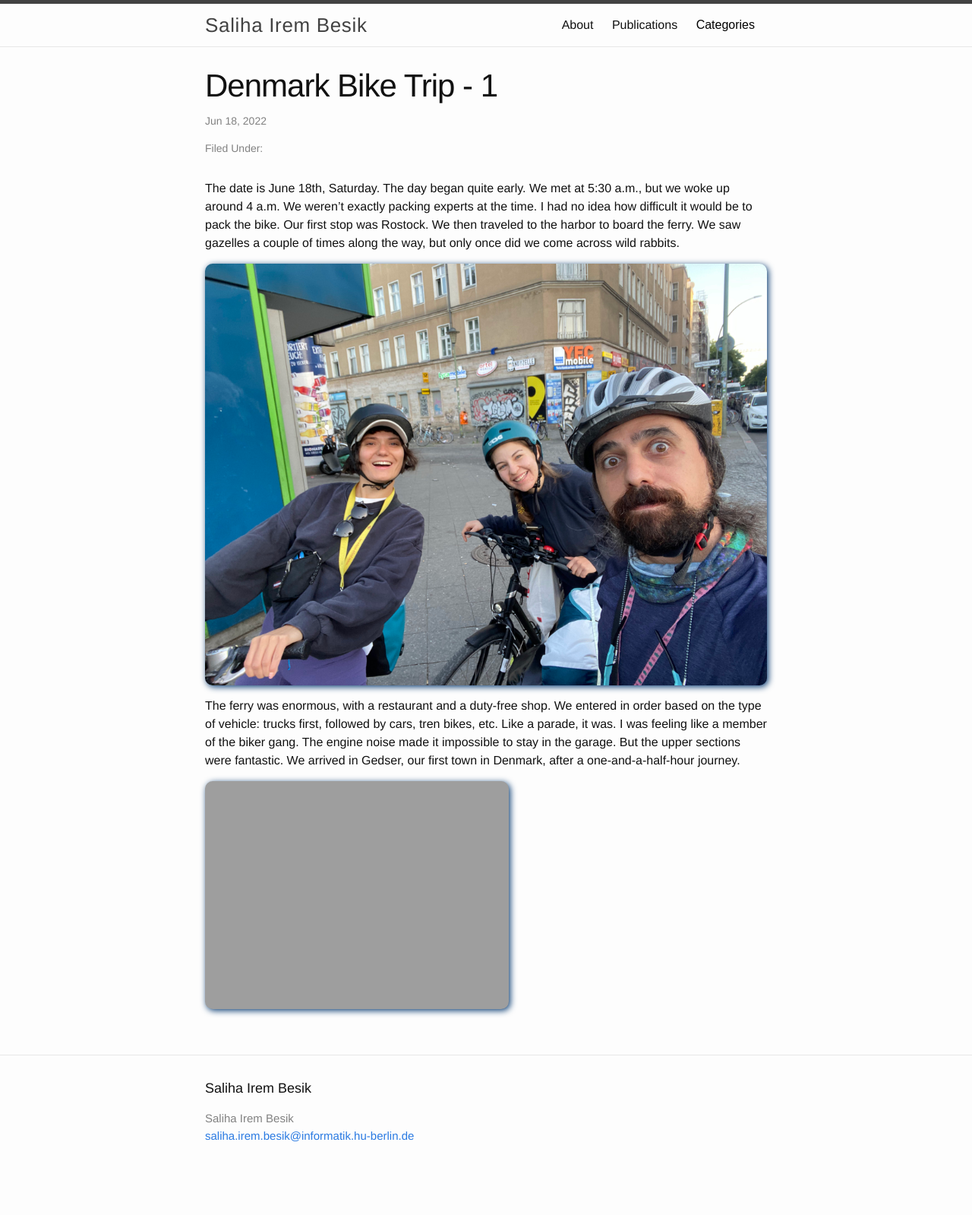
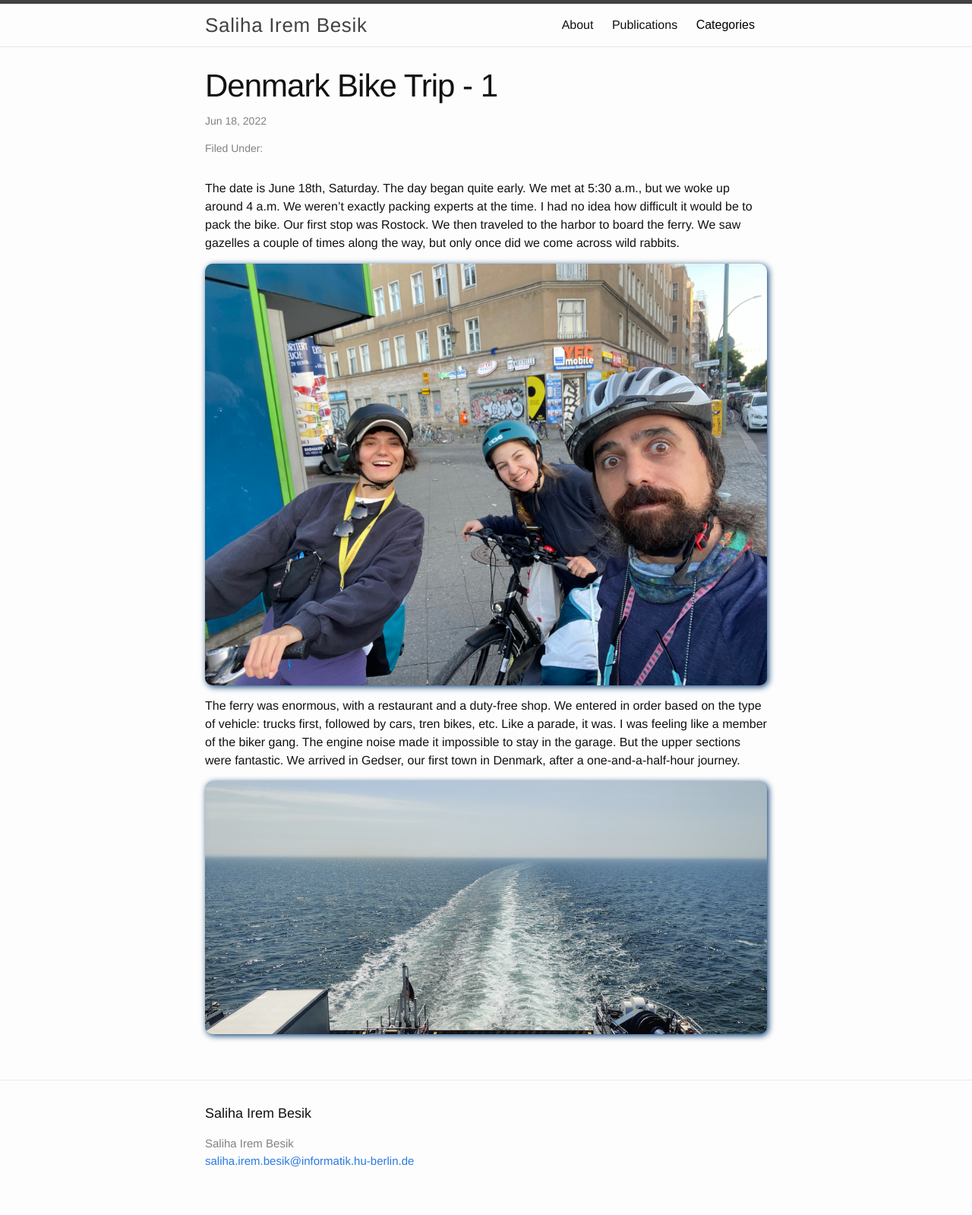
Before and after one commit to irembesik/irembesik.github.io, a Jekyll site: the page built from _posts/2022-06-18-denmark.md, in a window 1280 px wide. Shown: the whole page at 76% size. Built offline with Jekyll 4.4.1, drawn with Linux system fonts in a browser that asks for light colours; before the commit the page ends 1566 px from its top, so only the background shows below that.

Commit message:
Update 2022-06-18-denmark.md

```diff
--- a/_posts/2022-06-18-denmark.md
+++ b/_posts/2022-06-18-denmark.md
@@ -13,4 +13,4 @@ The date is June 18th, Saturday. The day began quite early. We met at 5:30 a.m.,
 
 The ferry was enormous, with a restaurant and a duty-free shop. We entered in order based on the type of vehicle: trucks first, followed by cars, tren bikes, etc. Like a parade, it was. I was feeling like a member of the biker gang. The engine noise made it impossible to stay in the garage. But the upper sections were fantastic. We arrived in Gedser, our first town in Denmark, after a one-and-a-half-hour journey.
 
-<img src="https://irem.dev/assets/IMG_20220618_120339.jpg" alt="View from ferry" />
+<a href="/assets/ferry_small.jpg"><img src="https://irem.dev/assets/ferry_small.jpg" alt="View from ferry" /></a>
```
